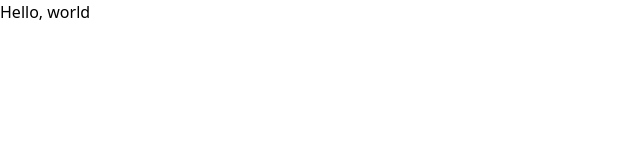
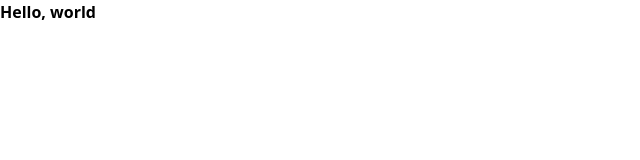
Before and after one commit to norbusonam/taskbrew, a Next.js app: page / in a window 1280 px wide. Shown: the top 160 px of the page, without its empty margins (0-640 px from the left). Built offline with nearby package versions, Linux system fonts and the light colour scheme.

Commit message:
some more cleanup

```diff
--- a/app/page.tsx
+++ b/app/page.tsx
@@ -1,3 +1,3 @@
 export default function Page() {
-  return <p>Hello, world</p>;
+  return <p className="font-bold">Hello, world</p>;
 }
--- a/tailwind.config.ts
+++ b/tailwind.config.ts
@@ -5,7 +5,6 @@ const config: Config = {
     "./components/**/*.{js,ts,jsx,tsx,mdx}",
     "./app/**/*.{js,ts,jsx,tsx,mdx}",
   ],
-  plugins: [],
 };
 
 export default config;
```
